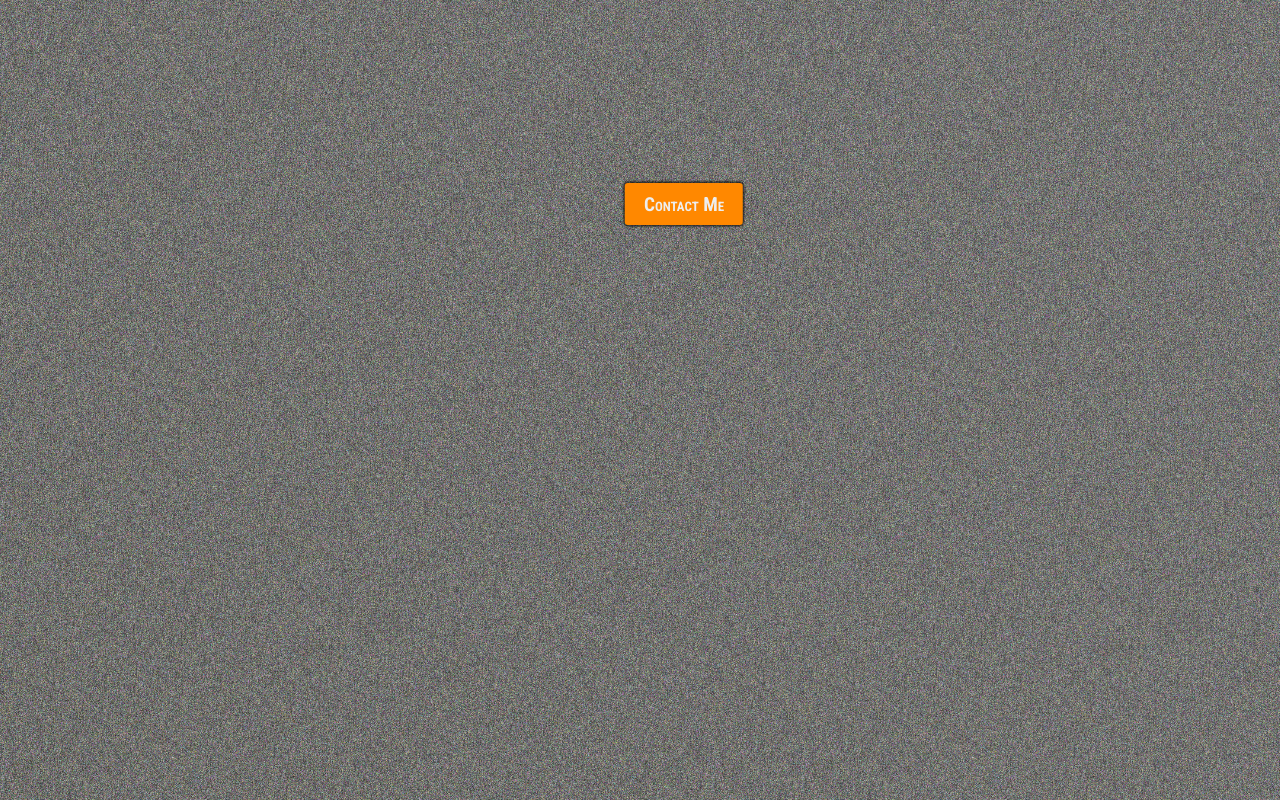
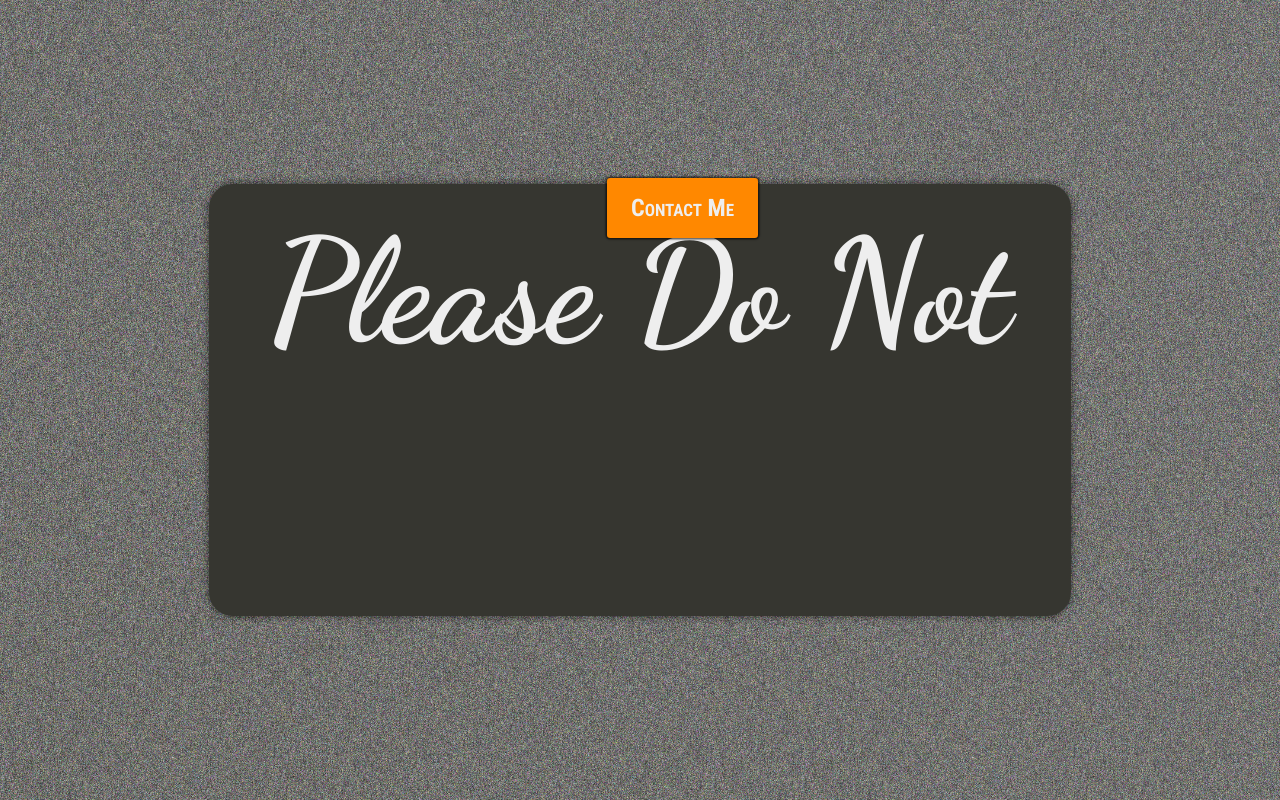
Before and after one commit to TechGeek01/plzdonotcontact.me, a plain HTML site: page index.html in a window 1280 px wide. Both pictures are taken after a click on the element "Contact Me". Drawn offline with Linux system fonts and the light colour scheme.

Commit message:
Update styling

```diff
--- a/css/style.css
+++ b/css/style.css
@@ -1,4 +1,4 @@
-@import url('https://fonts.googleapis.com/css2?family=Roboto+Condensed:ital,wght@0,100..900;1,100..900&display=swap');
+@import url('https://fonts.googleapis.com/css2?family=Roboto+Condensed:ital,wght@0,100..900;1,100..900&family=Dancing+Script:wght@700&display=swap');
 
 :root {
 	/* General colors */
@@ -15,10 +15,90 @@
 	--clr-button-hover: #ff9906;
 }
 
+/*
+ * CSS Reset
+ */
+
+/* Box sizing rules */
+*,
+*::before,
+*::after {
+	box-sizing: border-box;
+}
+
+/* Remove default margin */
+body,
+h1,
+h2,
+h3,
+h4,
+p,
+figure,
+blockquote,
+dl,
+dd {
+	margin: 0;
+}
+
+/* Remove list styles on ul, ol elements with a list role, which suggests default styling will be removed */
+ul[role='list'],
+ol[role='list'] {
+	list-style: none;
+}
+
+/* Set core root defaults */
+html:focus-within {
+	scroll-behavior: smooth;
+}
+
+/* Set core body defaults */
+body {
+	min-height: 100vh;
+	text-rendering: optimizeSpeed;
+	line-height: 1.5;
+}
+
+/* A elements that don't have a class get default styles */
+a:not([class]) {
+	text-decoration-skip-ink: auto;
+}
+
+/* Make images easier to work with */
+img,
+picture {
+	max-width: 100%;
+	display: block;
+}
+
+/* Inherit fonts for inputs and buttons */
+input,
+button,
+textarea,
+select {
+	font: inherit;
+}
+
+/* Remove all animations, transitions and smooth scroll for people that prefer not to see them */
+@media (prefers-reduced-motion: reduce) {
+	html:focus-within {
+	scroll-behavior: auto;
+	}
+
+	*,
+	*::before,
+	*::after {
+		animation-duration: 0.01ms !important;
+		animation-iteration-count: 1 !important;
+		transition-duration: 0.01ms !important;
+		scroll-behavior: auto !important;
+	}
+}
+
+/*
+ * Global styles
+ */
+
 * {
-	padding: 0;
-	margin: 0;
-	box-sizing: border-box;
 	user-select: none;
 }
 
@@ -27,9 +107,12 @@ body {
 	background-size: 250%;
 	color: var(--clr-text);
 	font-family: "Roboto Condensed", sans-serif;
-	font-size: 1.2rem;
+	font-size: 1.5rem;
 	font-weight: 400;
 	animation: bg-animation 20s infinite alternate;
+	display: flex;
+	align-items: center;
+	justify-content: center;
 }
 
 @keyframes bg-animation {
@@ -50,13 +133,37 @@ body {
 	mix-blend-mode: multiply;
 }
 
+#wrapper {
+	background: #363630;
+	max-width: 48em;
+	display: inline-block;
+	padding-top: 1.5em;
+	padding-inline: 2.5em;
+	border-radius: 1em;
+	box-shadow: 0 0 0.5rem rgba(0, 0, 0, 0.6);
+	text-align: center;
+}
+
+#wrapper h1 {
+	line-height: 1em;
+}
+#wrapper section {
+	padding-block: 4em;
+}
+
+h1 {
+	font-size: 6em;
+	font-family: 'Dancing Script', cursive;
+	font-weight: 700;
+}
+
 .button {
 	display: inline-block;
 	background: var(--clr-button);
 	border-radius: 0.2rem;
 	box-shadow: 0 0 0.1rem 0.1rem rgba(0, 0, 0, 0.6);
 	color: var(--clr-text);
-	font-size: 1.2rem;
+	font-size: 1.5rem;
 	font-weight: bold;
 	font-variant: small-caps;
 	padding: 0.5em 1em;
@@ -66,9 +173,15 @@ body {
 	background: var(--clr-button-hover);
 }
 
+.buttonpad {
+	display: inline-block;
+	font-size: 1.5rem;
+	font-weight: bold;
+	font-variant: small-caps;
+	padding: 0.5em 1em;
+	visibility: hidden;
+}
+
 #runaway-btn {
 	position: absolute;
-	top: 50%;
-	left: 50%;
-	transform: translate(-50%, -50%);
 }
--- a/index.html
+++ b/index.html
@@ -9,7 +9,11 @@
 	<body>
 		<div class="noise"></div>
 		<div id="wrapper">
-			<div id='runaway-btn' class='button'>Contact Me</div>
+			<h1>Please Do Not</h1>
+			<section>
+				<div id='runaway-btn' class='button'>Contact Me</div>
+				<div class='buttonpad'>Contact Me</div>
+			</section>
 		</div>
 		<script src="js/anime.min.js"></script>
 		<script src="js/animate.js"></script>
--- a/js/animate.js
+++ b/js/animate.js
@@ -9,8 +9,8 @@ const animateMove = (element, prop, pixels) =>
 
 ["mouseover", "click"].forEach(function (el) {
 	button.addEventListener(el, function (event) {
-		const top = getRandomNumber(window.innerHeight - this.offsetHeight) + this.offsetHeight / 2;
-		const left = getRandomNumber(window.innerWidth - this.offsetWidth) + this.offsetWidth / 2;
+		const top = getRandomNumber(window.innerHeight - this.offsetHeight);
+		const left = getRandomNumber(window.innerWidth - this.offsetWidth);
 
 		animateMove(this, "left", left).play();
 		animateMove(this, "top", top).play();
```
